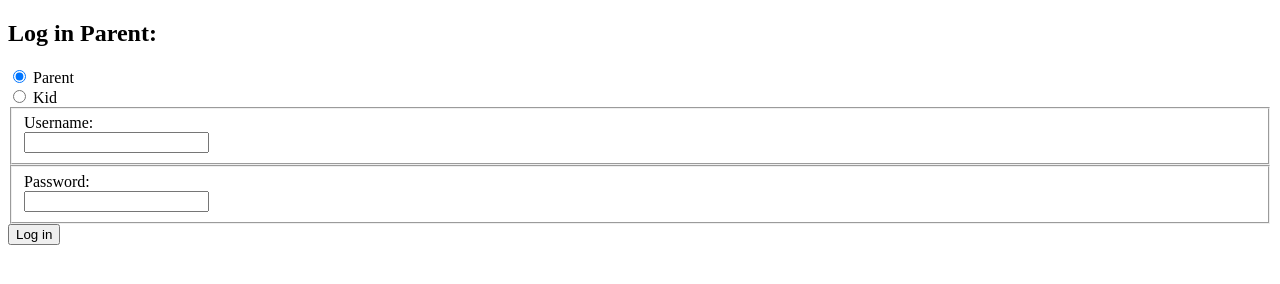
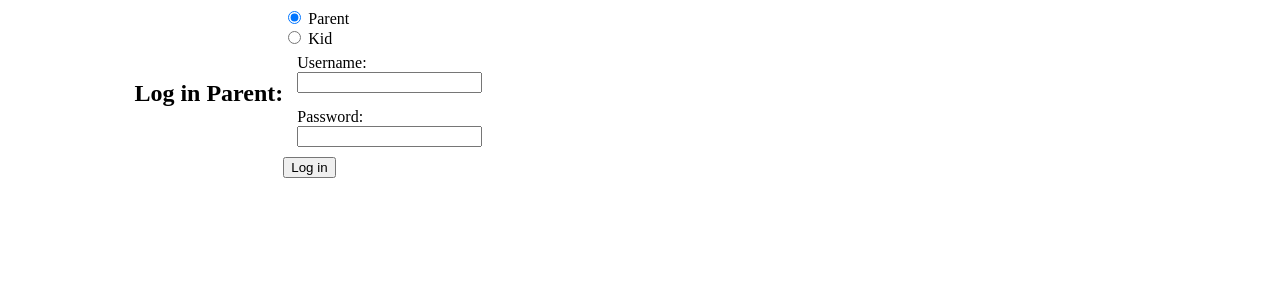
Before and after one commit to SauraPG72/ProjectThree, a website: page client/login.html in a window 1280 px wide. Drawn offline with nearby package versions, Linux system fonts and the light colour scheme.

Commit message:
Minor CSS things

```diff
--- a/client/css/login-signup.css
+++ b/client/css/login-signup.css
@@ -3,3 +3,16 @@
   padding: 0;
   box-sizing: border-box;
 }*/
+
+#log-in,
+#sign-up {
+  width: 80%;
+  margin: auto;
+  display: flex;
+  align-items: center;
+}
+
+#log-in fieldset,
+#sign-up fieldset {
+  border: none;
+}
--- a/client/login.html
+++ b/client/login.html
@@ -6,12 +6,12 @@
 	<meta http-equiv="X-UA-Compatible" content="IE=edge">
 	<meta name="viewport" content="width=device-width, initial-scale=1.0">
 	<script src="https://cdn.jsdelivr.net/npm/axios/dist/axios.min.js"></script>
-	<link rel="stylesheet" href="./css/login-signup.css">
+	<link rel="stylesheet" href="./css/styles.css">
 	<title>Log in to Divida</title>
 </head>
 
 <body>
-	<section class="log-in">
+	<section id="log-in">
 		<h1>Log in Parent:</h1>
 		<form id="log-in-form">
 			<section id="errors1"></section>
```
Also changed, not shown: client/signup.html (+3 -1 lines).
